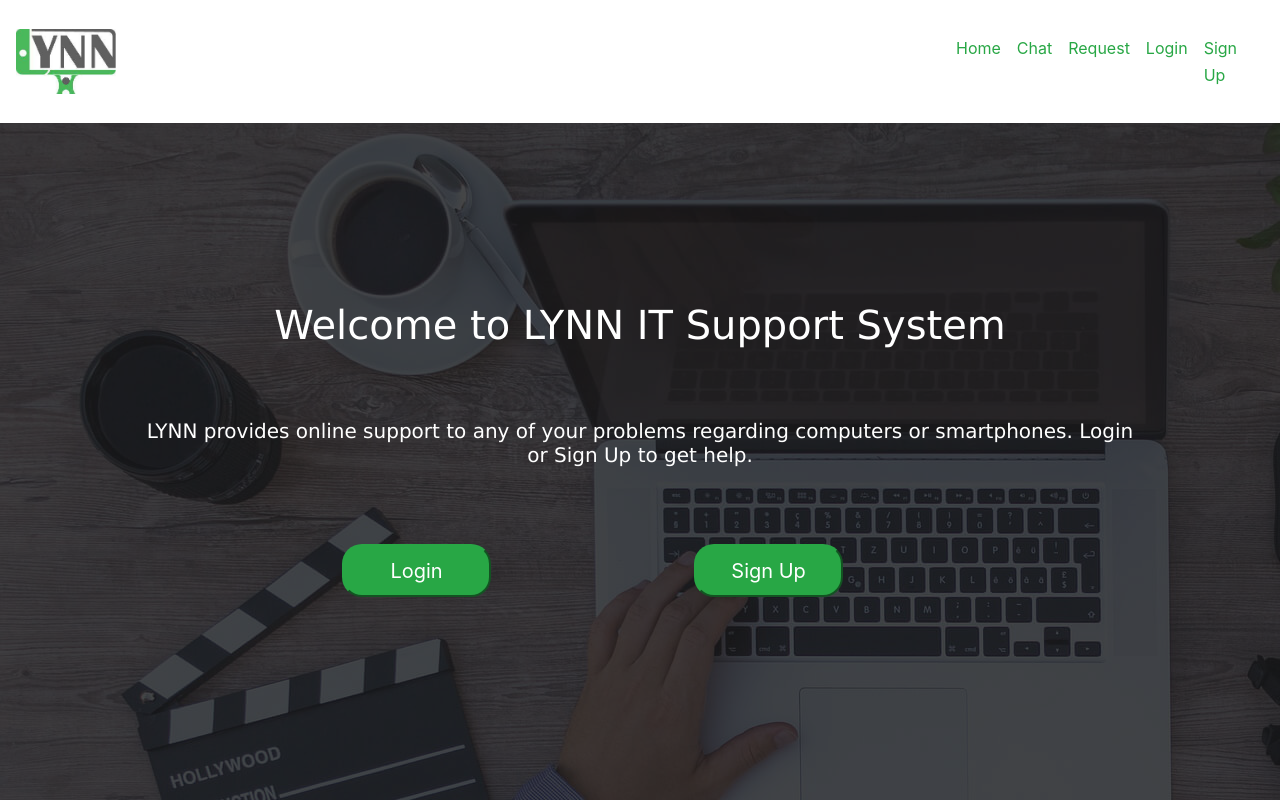
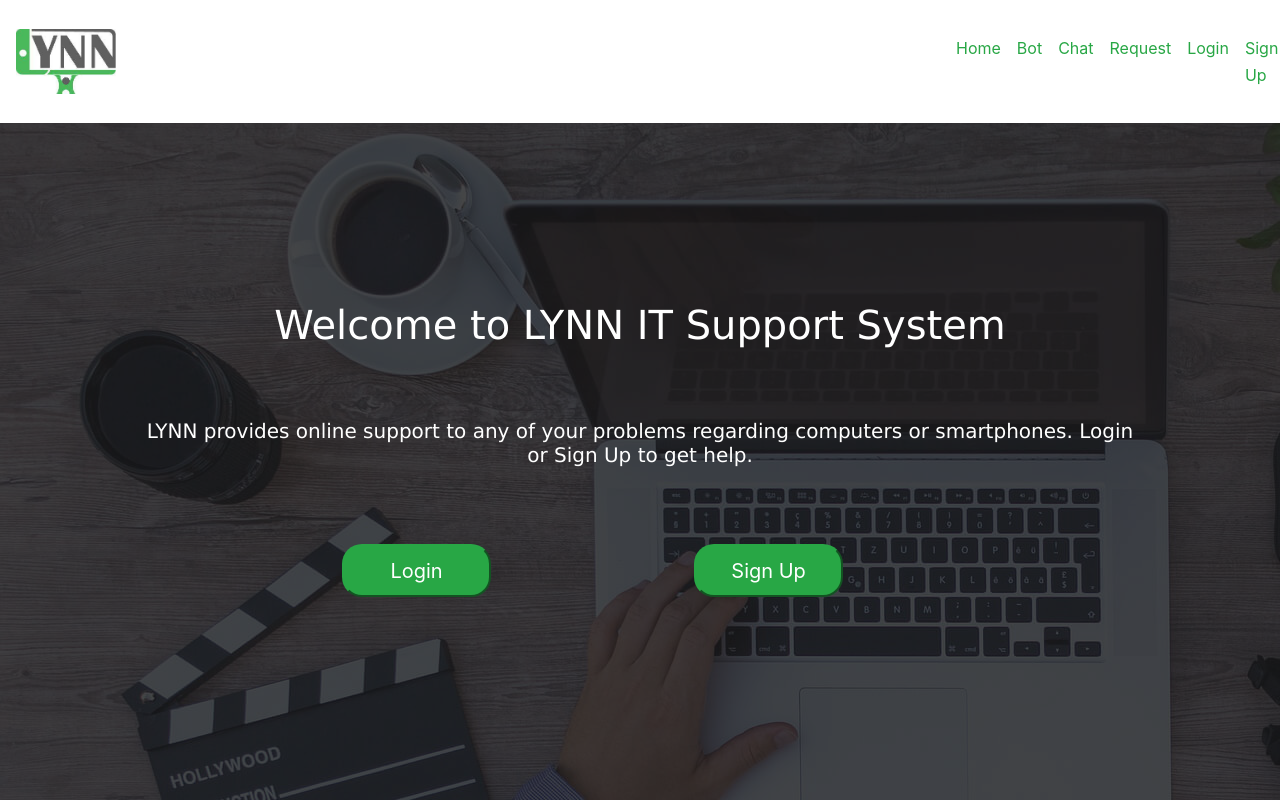
Before and after one commit to leul23/LYNN, a Django app: page / in a window 1280 px wide. Run offline with Django 3.2, Linux system fonts and the light colour scheme; some libraries are stand-ins or nearby versions.

Commit message:
template and tech chat updates

```diff
--- a/templates/Chat/index.html
+++ b/templates/Chat/index.html
@@ -31,7 +31,10 @@
                   <a class="nav-link" href="{% url 'Home:index' %}">Home <span class="sr-only">(current)</span></a>
                 </li>
 				<li class="nav-item">
-                  <a class="nav-link" href="{% url 'Chat:index' %}">Chat</a>
+				  <a class="nav-link" href="{% url 'Chat:index' %}">Bot</a>
+				</li>
+				<li class="nav-item">
+				  <a class="nav-link" href="{% url 'TechChat:index' %}">Chat</a>
 				</li>
 				<li class="nav-item">
 				  <a class="nav-link" href="{% url 'Request:index' %}">Request</a>
--- a/templates/base/base.html
+++ b/templates/base/base.html
@@ -31,11 +31,14 @@
           <a class="nav-link" href="{% url 'Home:index' %}">Home <span class="sr-only">(current)</span></a>
         </li>
         <li class="nav-item">
-          <a class="nav-link" href="{% url 'Chat:index' %}">Chat</a>
+          <a class="nav-link" href="{% url 'Chat:index' %}">Bot</a>
         </li>
         <li class="nav-item">
-          <a class="nav-link" href="{% url 'Request:index' %}">Request</a>
+          <a class="nav-link" href="{% url 'TechChat:index' %}">Chat</a>
         </li>
+				<li class="nav-item">
+				  <a class="nav-link" href="{% url 'Request:index' %}">Request</a>
+				</li>
         <li class="nav-item">
                 <a class="nav-link" href="{% url 'login' %}">Login</a>
         </li>
```
Also changed, not shown: TechChat/urls.py (added, +24 -0 lines), TechChat/serializers.py (line endings or trailing spaces), db.sqlite3, 1 other file. Lines whose indentation alone changed are shown as unchanged.
